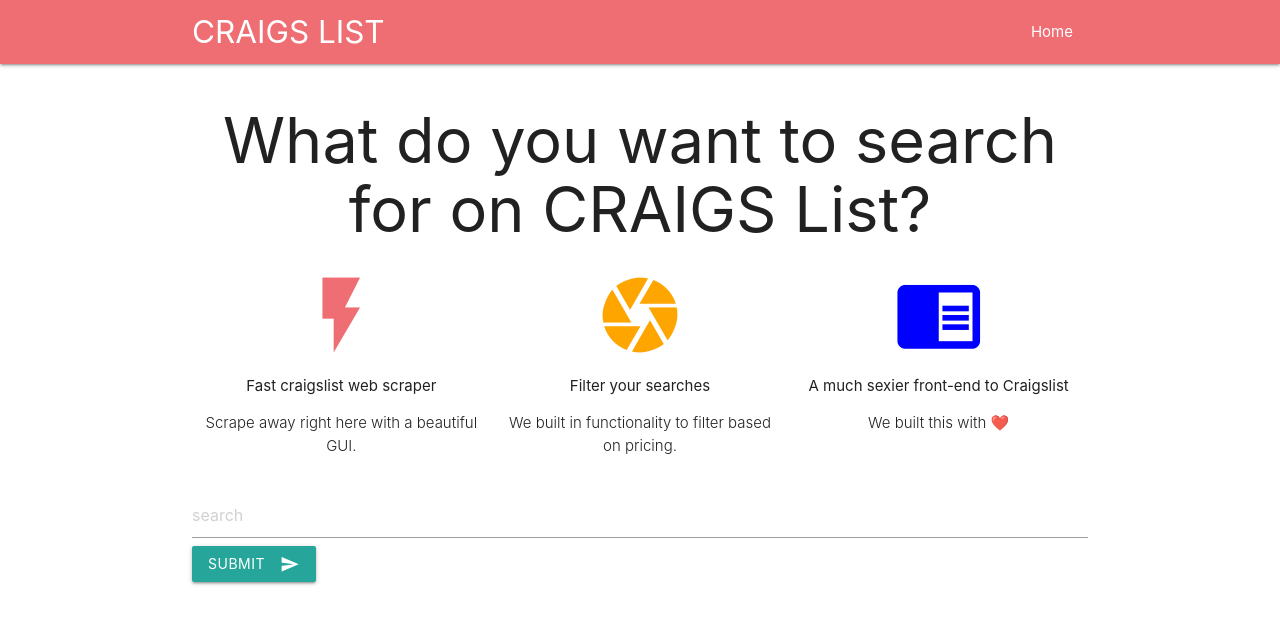
After one commit to ashdeepupadhyay/craigslist_webscraping, a Django app: page /new_search/ in a window 1280 px wide. The commit adds this page. Shown: the top 624 px of the page. Run offline with Django 3.2, Linux system fonts and the light colour scheme.

Commit message:
added the new_search view

```diff
--- a/craigslist/templates/base.html
+++ b/craigslist/templates/base.html
@@ -50,11 +50,11 @@
                 </div>
             </div>
         </div>
-    </div>
     {% block content %}
 
     {% endblock content %}
 <script src="https://cdnjs.cloudflare.com/ajax/libs/materialize/1.0.0/js/materialize.min.js"></script>
+</div>
 
 </body>
 
--- /dev/null
+++ b/craigslist/templates/webscrapping/newsearch.html
@@ -0,0 +1,13 @@
+
+{% extends 'base.html' %}
+
+{% block content %}
+<form action="{% url 'new_search' %}" method="POST">
+    {% csrf_token %}
+    <input type="text" name="search" placeholder="search">
+    <!--<input type="submit" name="submit">-->
+    <button class="btn waves-effect waves-light" type="submit" name="action">Submit
+        <i class="material-icons right">send</i>
+      </button>
+</form>
+{% endblock %}
--- a/craigslist/webscrapping/urls.py
+++ b/craigslist/webscrapping/urls.py
@@ -3,4 +3,5 @@
 
 urlpatterns = [
     path('', views.home ,name='home'),
+    path('new_search/',views.new_search,name='new_search'),
 ]
--- a/craigslist/webscrapping/views.py
+++ b/craigslist/webscrapping/views.py
@@ -3,3 +3,6 @@
 # Create your views here.
 def home(request):
     return render(request,'base.html')
+
+def new_search(request):
+    return render(request,'webscrapping/newsearch.html')
```
